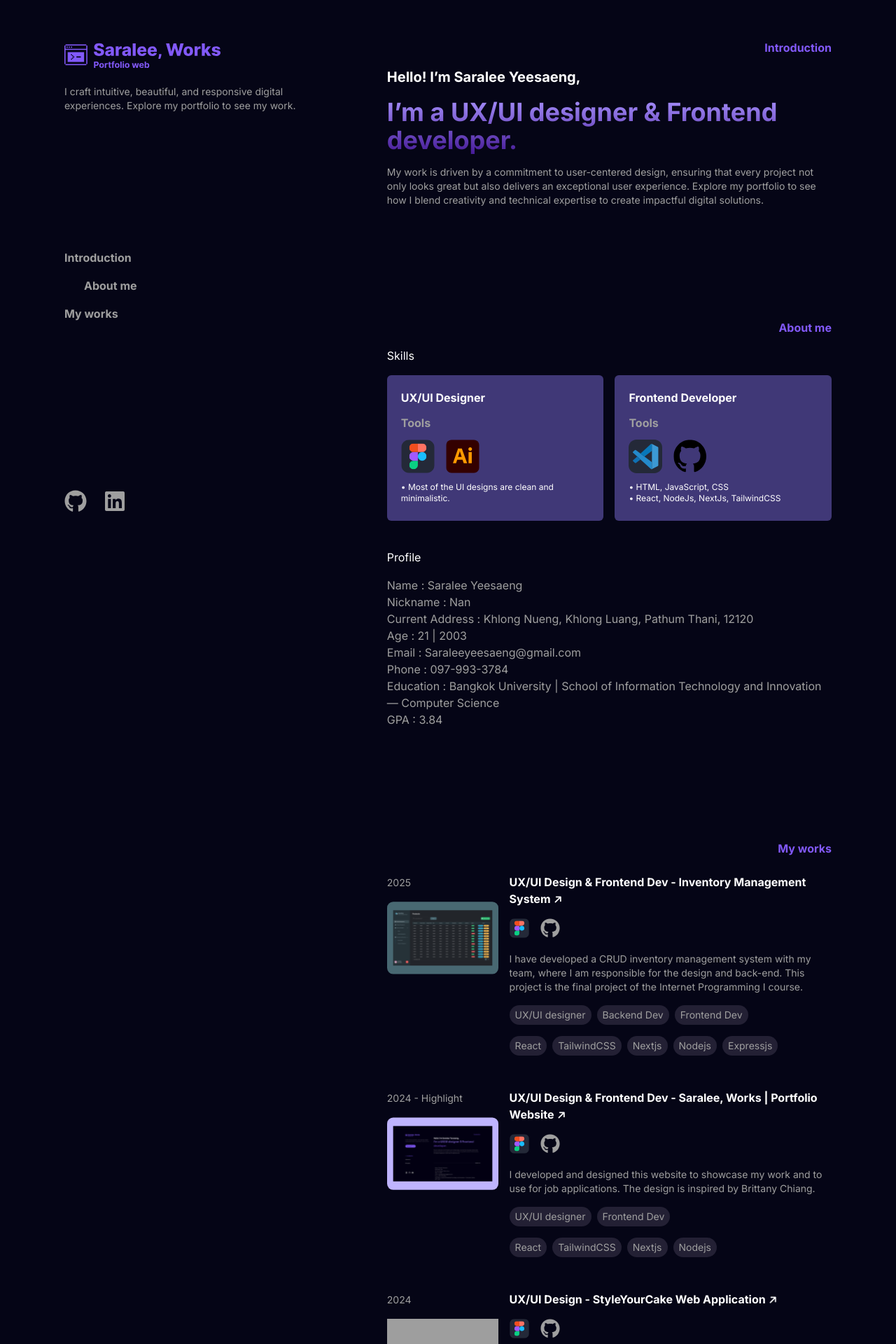
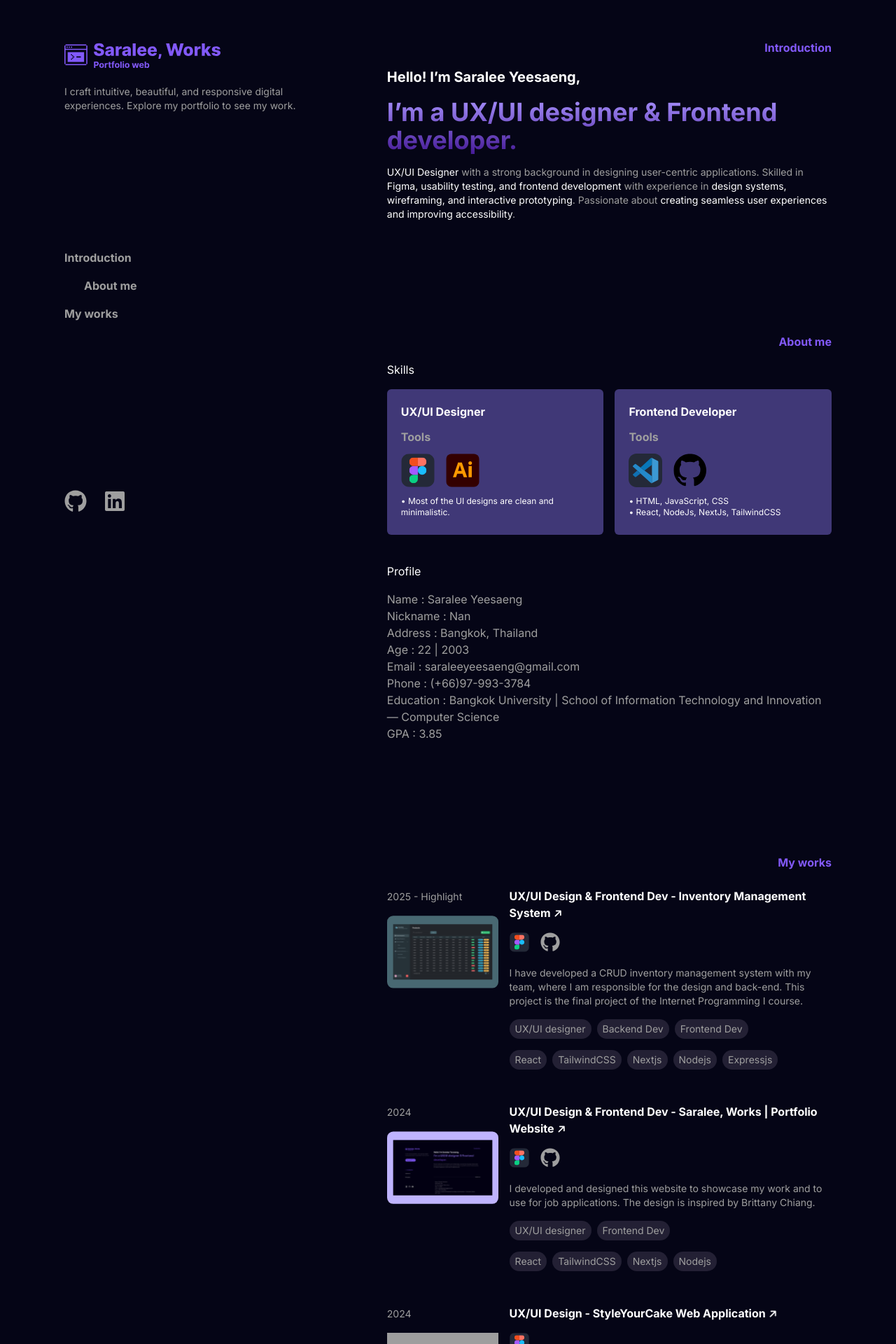
Before and after one commit to Naomill/My-Portfolio-Web, a Next.js app: page / in a window 1280 px wide. Shown: the top 1920 px of the page at 70% size. Built offline with nearby package versions, Linux system fonts and the light colour scheme; grey boxes are pictures that could not be loaded.

Commit message:
Update Info

```diff
--- a/app/contents/intro.js
+++ b/app/contents/intro.js
@@ -2,5 +2,5 @@ export const data = {
     title: "Introduction",
     header: "I’m a UX/UI designer & Frontend developer.",
     subheader: "Hello! I’m Saralee Yeesaeng,",
-    discription: "My work is driven by a commitment to user-centered design, ensuring that every project not only looks great but also delivers an exceptional user experience. Explore my portfolio to see how I blend creativity and technical expertise to create impactful digital solutions.",
+    discription: `<span class="text-white">UX/UI Designer</span> with a strong background in designing user-centric applications. Skilled in <span class="text-white">Figma, usability testing, and frontend development</span> with experience in <span class="text-white">design systems, wireframing, and interactive prototyping</span>. Passionate about <span class="text-white">creating seamless user experiences and improving accessibility</span>.`,
 }
--- a/app/contents/skill&about.js
+++ b/app/contents/skill&about.js
@@ -9,10 +9,10 @@ export const data = {
     subtitle2: "Profile",
     name: "Name : Saralee Yeesaeng",
     nickname: "Nickname : Nan",
-    address: "Current Address : Khlong Nueng, Khlong Luang, Pathum Thani, 12120",
-    age: "Age : 21 | 2003",
-    email: "Email : Saraleeyeesaeng@gmail.com",
-    phone: "Phone : 097-993-3784",
+    address: "Address : Bangkok, Thailand",
+    age: "Age : 22 | 2003",
+    email: "Email : saraleeyeesaeng@gmail.com",
+    phone: "Phone : (+66)97-993-3784",
     education: "Education : Bangkok University | School of Information Technology and Innovation — Computer Science",
-    gpa: "GPA : 3.84",
+    gpa: "GPA : 3.85",
 }
--- a/app/contents/works.js
+++ b/app/contents/works.js
@@ -2,11 +2,11 @@ import { faGithub } from "@fortawesome/free-brands-svg-icons";
 
 export const data = [
     {
-        date: "2025",
+        date: "2025 - Highlight",
         title: "UX/UI Design & Frontend Dev - Inventory Management System",
-        link: "https://www.figma.com/design/VDtfVS1zIniv7PQ4tGLOrN/Project-ERP?node-id=0-1&t=xZnjUWrye6EVF7Tz-1",
+        link: "https://github.com/Naomill/inventory-management-system",
         materials: [
-            { type: "./icons_figma.svg", link: "https://www.figma.com/design/hs0eXKoSncqMD7293NzrTN/Style-your-cake?node-id=0-1&t=VeeJZibPBQNvYjJd-1"},
+            { type: "./icons_figma.svg", link: "https://www.figma.com/design/VDtfVS1zIniv7PQ4tGLOrN/Project-ERP?node-id=0-1&t=xZnjUWrye6EVF7Tz-1"},
             { type: faGithub, link: "https://github.com/Naomill/inventory-management-system"},
         ],
         description: [
@@ -19,7 +19,7 @@ export const data = [
         picture: "./work_img7.svg",
     },
     {
-        date: "2024 - Highlight",
+        date: "2024",
         title: "UX/UI Design & Frontend Dev - Saralee, Works | Portfolio Website",
         link: "https://saralee-works.vercel.app/",
         materials: [
@@ -41,7 +41,6 @@ export const data = [
         link: "https://style-your-cake.vercel.app/",
         materials: [
             { type: "./icons_figma.svg", link: "https://www.figma.com/design/hs0eXKoSncqMD7293NzrTN/Style-your-cake?node-id=0-1&t=VeeJZibPBQNvYjJd-1" },
-            { type: faGithub, link: "https://style-your-cake.vercel.app/"}
         ],
         description: [
             "For my senior project, I worked with my team to develop and design StyleYourCake. This web application allows users to order and design cakes through a drag-and-drop interface, featuring a simple and clean style."
--- a/app/sections/Intro/index.jsx
+++ b/app/sections/Intro/index.jsx
@@ -26,7 +26,7 @@ const Intro = ({
             >
                 {data.header}
             </div>
-            <div className="text-sm">{data.discription}</div>
+            <div className="text-sm" dangerouslySetInnerHTML={{ __html: data.discription }}></div>
         </div>
     );
 };
```
